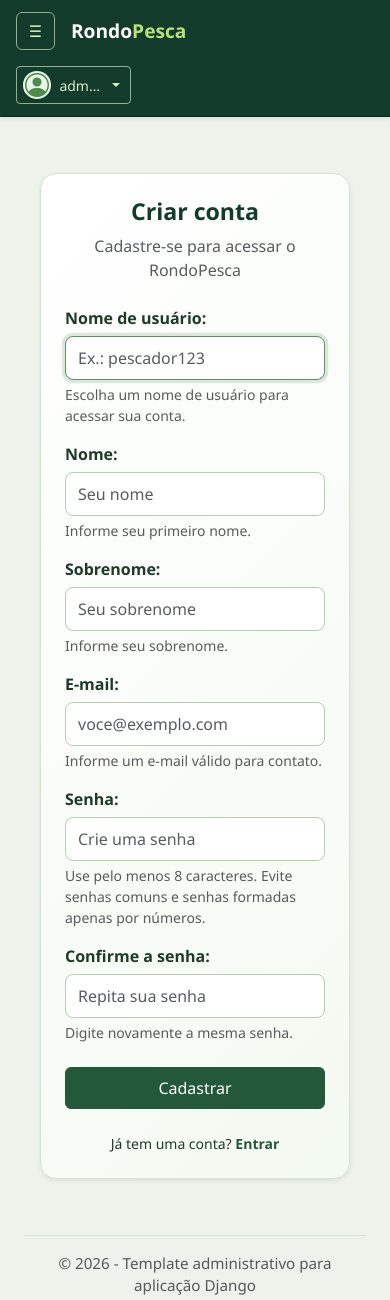
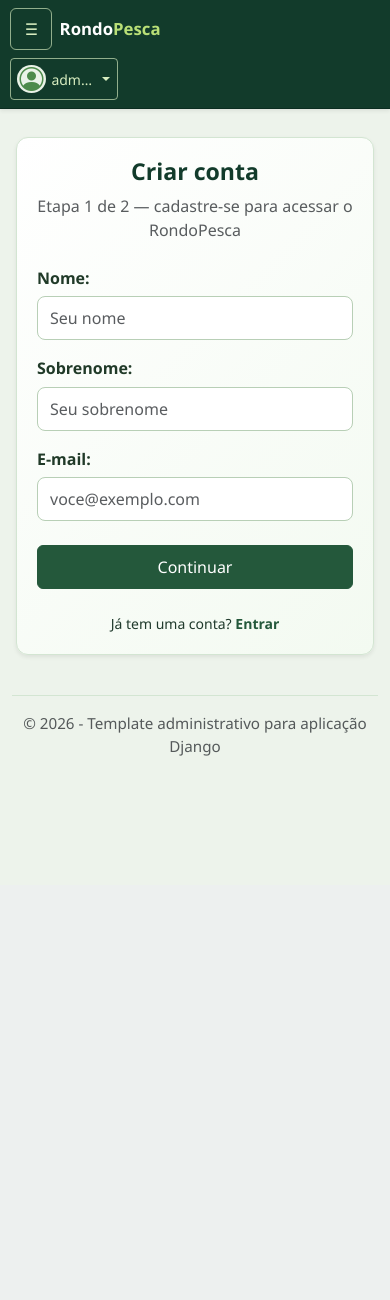
Before and after one commit to Thigas3Bti/RPDjango, a Django app: page /cadastro/ in a window 390 px wide. Shown: the top 1300 px of the page. After the commit the page ends 756 px from the top, so only its background shows below. Run offline with Django 5.2, Linux system fonts and the light colour scheme; a user stored in the database is signed in; data comes from the database, SQL or seed files in the repository; both versions use the stored data as it was after the commit; parts of the project's set-up code (start-up, migrations or seed data) failed here and were passed over.

Commit message:
correção do cadastro e login

```diff
--- a/config/settings.py
+++ b/config/settings.py
@@ -38,7 +38,6 @@ INSTALLED_APPS = [
     'django.contrib.sessions',
     'django.contrib.messages',
     'django.contrib.staticfiles',
-
     #meus apps
     'web',
     'usuarios',
--- a/forum/views.py
+++ b/forum/views.py
@@ -10,6 +10,7 @@ from django.views.decorators.http import require_POST
 
 from .forms import ComentarioForm, DicaForm, EventoAgendaForm, PublicacaoForm
 from .models import Comentario, Curtida, Dica, EventoAgenda, Publicacao
+from usuarios.permissoes import eh_pescador
 
 
 def dicas(request):
--- a/static/css/base/base.css
+++ b/static/css/base/base.css
@@ -1727,3 +1727,144 @@ body {
     background: #eaf3e8;
     font-size: 1.5rem;
 }
+
+@media (max-width: 991.98px) {
+    .admin-body {
+        position: relative;
+        min-width: 0;
+    }
+
+    .sidebar {
+        top: 0;
+        max-height: calc(100vh - 60px);
+        overflow-x: hidden;
+        overflow-y: auto;
+        overscroll-behavior: contain;
+    }
+
+    .content {
+        width: 100%;
+        min-width: 0;
+    }
+}
+
+@media (max-width: 767.98px) {
+    .content {
+        padding: 1rem !important;
+    }
+
+    .dashboard-banner {
+        min-height: 340px;
+        border-radius: 0.85rem;
+    }
+
+    .dashboard-banner .dashboard-welcome {
+        padding: 1.25rem;
+    }
+
+    .dashboard-banner .dashboard-welcome h1 {
+        font-size: clamp(1.75rem, 7vw, 2.5rem);
+        overflow-wrap: anywhere;
+    }
+
+    .dashboard-gallery-hint {
+        width: 100%;
+    }
+
+    .dashboard-card .card-body {
+        padding: 1.15rem !important;
+    }
+}
+
+@media (max-width: 575.98px) {
+    .admin-header {
+        gap: 0.5rem;
+        padding: 0.5rem 0.65rem;
+    }
+
+    .admin-header .header-left,
+    .admin-header .header-right {
+        min-width: 0;
+        gap: 0.45rem !important;
+    }
+
+    .admin-header .header-left {
+        flex: 1 1 auto;
+    }
+
+    .admin-header .header-right {
+        flex: 0 1 auto;
+    }
+
+    .admin-header .brand {
+        font-size: 1.05rem;
+        white-space: nowrap;
+    }
+
+    .admin-header .header-left .btn {
+        min-width: 42px;
+        min-height: 42px;
+        padding: 0.35rem 0.6rem;
+    }
+
+    .header-profile-toggle {
+        max-width: 42vw;
+        min-height: 42px;
+        gap: 0.35rem;
+        padding-right: 0.45rem;
+    }
+
+    .header-profile-toggle span {
+        max-width: 4.5rem;
+    }
+
+    .admin-header .header-right > .btn {
+        min-height: 42px;
+        padding-inline: 0.7rem;
+    }
+
+    .content {
+        padding: 0.75rem !important;
+    }
+
+    .dashboard-banner {
+        min-height: 320px;
+    }
+
+    .dashboard-banner .dashboard-welcome {
+        padding: 1rem;
+    }
+
+    .dashboard-card .card-body {
+        padding: 1rem !important;
+    }
+
+    .dashboard-welcome .btn,
+    .dashboard-card .btn {
+        min-height: 44px;
+    }
+}
+
+@media (max-width: 575.98px) {
+    .login-page {
+        min-height: auto;
+        align-items: flex-start;
+        padding: 1rem 0.25rem;
+    }
+
+    .login-card {
+        max-width: none;
+        padding: 1.25rem !important;
+        border-radius: 0.75rem;
+    }
+
+    .login-card .btn {
+        min-height: 44px;
+        white-space: normal;
+    }
+
+    .login-card .form-control {
+        min-height: 44px;
+        font-size: 16px;
+    }
+}
--- a/templates/base.html
+++ b/templates/base.html
@@ -15,7 +15,7 @@
         integrity="sha384-sRIl4kxILFvY47J16cr9ZwB07vP4J8+LH7qKQnuqkuIAvNWLzeN8tE5YBujZqJLB" crossorigin="anonymous">
     <link rel="stylesheet" href="https://cdn.jsdelivr.net/npm/bootstrap-icons@1.11.3/font/bootstrap-icons.min.css">
 
-    <link rel="stylesheet" href="{% static 'css/base/base.css' %}?v=20261110-1">
+    <link rel="stylesheet" href="{% static 'css/base/base.css' %}?v=20261110-3">
 
     <link rel="icon" type="image/png" href="{% static 'images/Icone_Rondopesca.png' %}">
 
@@ -35,11 +35,13 @@
                 <!-- Botão hambúrguer (☰) que abre/fecha o menu lateral em telas pequenas
                      d-lg-none = desaparece em telas grandes (lg)
                      data-bs-toggle="collapse" = ativa/desativa o colapso do Bootstrap -->
+                {% if request.user.is_authenticated %}
                 <button class="btn btn-outline-success d-lg-none" type="button" data-bs-toggle="collapse"
                     data-bs-target="#sidebarMenu" aria-controls="sidebarMenu" aria-expanded="false"
                     aria-label="Abrir menu lateral">
                     ☰
                 </button>
+                {% endif %}
                 <!-- Logo/marca do site com dois tons de verde -->
                 <a class="brand text-decoration-none" href="{% url 'home' %}">Rondo<span>Pesca</span></a>
             </div>
--- a/usuarios/templates/usuarios/acesso/cadastro.html
+++ b/usuarios/templates/usuarios/acesso/cadastro.html
@@ -7,17 +7,18 @@
     <div class="login-card shadow-sm p-4 p-md-5">
         <div class="text-center mb-4">
             <h1 class="h3 fw-bold mb-2">Criar conta</h1>
-            <p class="text-muted mb-0">Cadastre-se para acessar o RondoPesca</p>
+            <p class="text-muted mb-0">Etapa {{ etapa }} de 2 — cadastre-se para acessar o RondoPesca</p>
         </div>
 
         <form method="post" class="login-form">
             {% csrf_token %}
+            <input type="hidden" name="etapa" value="{{ etapa }}">
             {% if form.non_field_errors %}
                 <div class="alert alert-danger" role="alert">
                     {{ form.non_field_errors }}
                 </div>
             {% endif %}
-            {% for field in form %}
+            {% for field in form_fields %}
                 <div class="mb-3">
                     {{ field.label_tag }}
                     {{ field }}
@@ -29,7 +30,13 @@
                     {% endfor %}
                 </div>
             {% endfor %}
-            <button type="submit" class="btn btn-success w-100 py-2 mt-2">Cadastrar</button>
+            {% if etapa == 1 %}
+                <button type="submit" class="btn btn-success w-100 py-2 mt-2">Continuar</button>
+            {% else %}
+                <button type="submit" class="btn btn-success w-100 py-2 mt-2">Criar conta</button>
+                <a class="btn btn-outline-secondary w-100 py-2 mt-2"
+                    href="{% url 'cadastro' %}?etapa=1">Voltar</a>
+            {% endif %}
         </form>
 
         <p class="text-center small mt-4 mb-0">
--- a/usuarios/templates/usuarios/acesso/login.html
+++ b/usuarios/templates/usuarios/acesso/login.html
@@ -1,4 +1,4 @@
-        {% extends 'base.html' %}
+{% extends 'base.html' %}
 
 {% block title %}Entrar | RondoPesca{% endblock %}
 
--- a/web/forms.py
+++ b/web/forms.py
@@ -222,6 +222,9 @@ class RegistrationForm(UserCreationForm):
 
     error_messages = {
         'password_mismatch': _('As senhas informadas não são iguais.'),
+        'duplicate_username': _(
+            'Já existe alguém cadastrado com esse nome de usuário '
+        ),
     }
 
     class Meta(UserCreationForm.Meta):
@@ -273,7 +276,60 @@ class RegistrationForm(UserCreationForm):
             raise ValidationError(_('Informe um endereço de email válido.'))
         return email
 
+    def clean_username(self):
+        username = self.cleaned_data['username']
+        user_model = get_user_model()
+        username_field = user_model.USERNAME_FIELD
+        if user_model._default_manager.filter(
+            **{f'{username_field}__iexact': username},
+        ).exists():
+            raise ValidationError(
+                self.error_messages['duplicate_username'],
+                code='duplicate_username',
+            )
+        return username
+
     def _get_validation_exclusions(self):
         exclusions = super()._get_validation_exclusions()
         exclusions.add('email')
         return exclusions
+
+
+class RegistrationPersonalForm(forms.ModelForm):
+    class Meta:
+        model = get_user_model()
+        fields = ('first_name', 'last_name', 'email')
+        labels = {
+            'first_name': 'Nome',
+            'last_name': 'Sobrenome',
+            'email': 'E-mail',
+        }
+        widgets = {
+            'first_name': forms.TextInput(attrs={
+                'class': 'form-control',
+                'placeholder': 'Seu nome',
+                'autocomplete': 'given-name',
+            }),
+            'last_name': forms.TextInput(attrs={
+                'class': 'form-control',
+                'placeholder': 'Seu sobrenome',
+                'autocomplete': 'family-name',
+            }),
+            'email': forms.EmailInput(attrs={
+                'class': 'form-control',
+                'placeholder': 'voce@exemplo.com',
+                'autocomplete': 'email',
+            }),
+        }
+
+    def __init__(self, *args, **kwargs):
+        super().__init__(*args, **kwargs)
+        for field in self.fields.values():
+            field.required = True
+            field.error_messages['required'] = _('Este campo é obrigatório.')
+
+    def clean_email(self):
+        email = self.cleaned_data['email']
+        if '@' not in email:
+            raise ValidationError(_('Informe um endereço de email válido.'))
+        return email
--- a/web/views.py
+++ b/web/views.py
@@ -25,6 +25,7 @@ from .forms import (
     LoginForm,
     RegistrationForm,
     MensagemContatoForm,
+    RegistrationPersonalForm,
     SenhaPerfilForm,
 )
 from forum.models import Dica, EventoAgenda
@@ -314,29 +315,95 @@ def editar_perfil(request):
 
 
 def login(request):
+    credenciais_cadastro = None
+    initial = None
+    if request.method == 'GET':
+        credenciais_cadastro = request.session.pop('credenciais_cadastro', None)
+        if credenciais_cadastro:
+            initial = {
+                'username': credenciais_cadastro['username'],
+                'password': credenciais_cadastro['password'],
+            }
+    else:
+        request.session.pop('credenciais_cadastro', None)
+
     form = LoginForm(
         request,
         data=request.POST if request.method == 'POST' else None,
+        initial=initial,
     )
+    if credenciais_cadastro:
+        form.fields['password'].widget.render_value = True
 
     if request.method == 'POST' and form.is_valid():
         auth_login(request, form.get_user())
         return redirect('painel')
 
-    return render(request, 'usuarios/acesso/login.html', {'form': form})
+    response = render(request, 'usuarios/acesso/login.html', {
+        'form': form,
+    })
+    if credenciais_cadastro:
+        response['Cache-Control'] = 'no-store'
+    return response
 
 
 def cadastro(request):
-    form = RegistrationForm(
-        request.POST if request.method == 'POST' else None,
+    etapa = (
+        request.POST.get('etapa')
+        if request.method == 'POST'
+        else request.GET.get('etapa', '1')
     )
+    dados_pessoais = request.session.get('cadastro_dados_pessoais')
 
-    if request.method == 'POST' and form.is_valid():
-        form.save()
-        messages.success(request, 'Cadastro realizado. Agora você pode entrar na sua conta.')
-        return redirect('login')
+    if etapa == '2' and not dados_pessoais:
+        messages.error(request, 'Preencha primeiro suas informações pessoais.')
+        return redirect('cadastro')
 
-    return render(request, 'usuarios/acesso/cadastro.html', {'form': form})
+    if request.method == 'POST' and request.POST.get('voltar') == '1':
+        return redirect(f'{reverse("cadastro")}?etapa=1')
+
+    if etapa == '2':
+        dados_completos = dict(dados_pessoais)
+        dados_completos.update(request.POST.dict() if request.method == 'POST' else {})
+        form = RegistrationForm(
+            dados_completos if request.method == 'POST' else None,
+            initial=dados_pessoais,
+        )
+        if request.method == 'POST' and form.is_valid():
+            usuario = form.save()
+            request.session.pop('cadastro_dados_pessoais', None)
+            request.session['credenciais_cadastro'] = {
+                'username': usuario.get_username(),
+                'password': form.cleaned_data['password1'],
+            }
+            request.session.set_expiry(60)
+            messages.success(
+                request,
+                'Cadastro realizado. Agora você pode entrar na sua conta.',
+            )
+            return redirect('login')
+        form_fields = tuple(form[name] for name in ('username', 'password1', 'password2'))
+        response = render(request, 'usuarios/acesso/cadastro.html', {
+            'form': form,
+            'form_fields': form_fields,
+            'etapa': 2,
+        })
+        return response
+
+    if request.method == 'POST':
+        form = RegistrationPersonalForm(request.POST)
+        if form.is_valid():
+            request.session['cadastro_dados_pessoais'] = form.cleaned_data
+            request.session.set_expiry(600)
+            return redirect(f'{reverse("cadastro")}?etapa=2')
+    else:
+        form = RegistrationPersonalForm(initial=dados_pessoais)
+
+    return render(request, 'usuarios/acesso/cadastro.html', {
+        'form': form,
+        'form_fields': tuple(form[name] for name in ('first_name', 'last_name', 'email')),
+        'etapa': 1,
+    })
 
 
 def logout(request):
```
Also changed, not shown: web/tests.py (+81 -14 lines), db.sqlite3.
